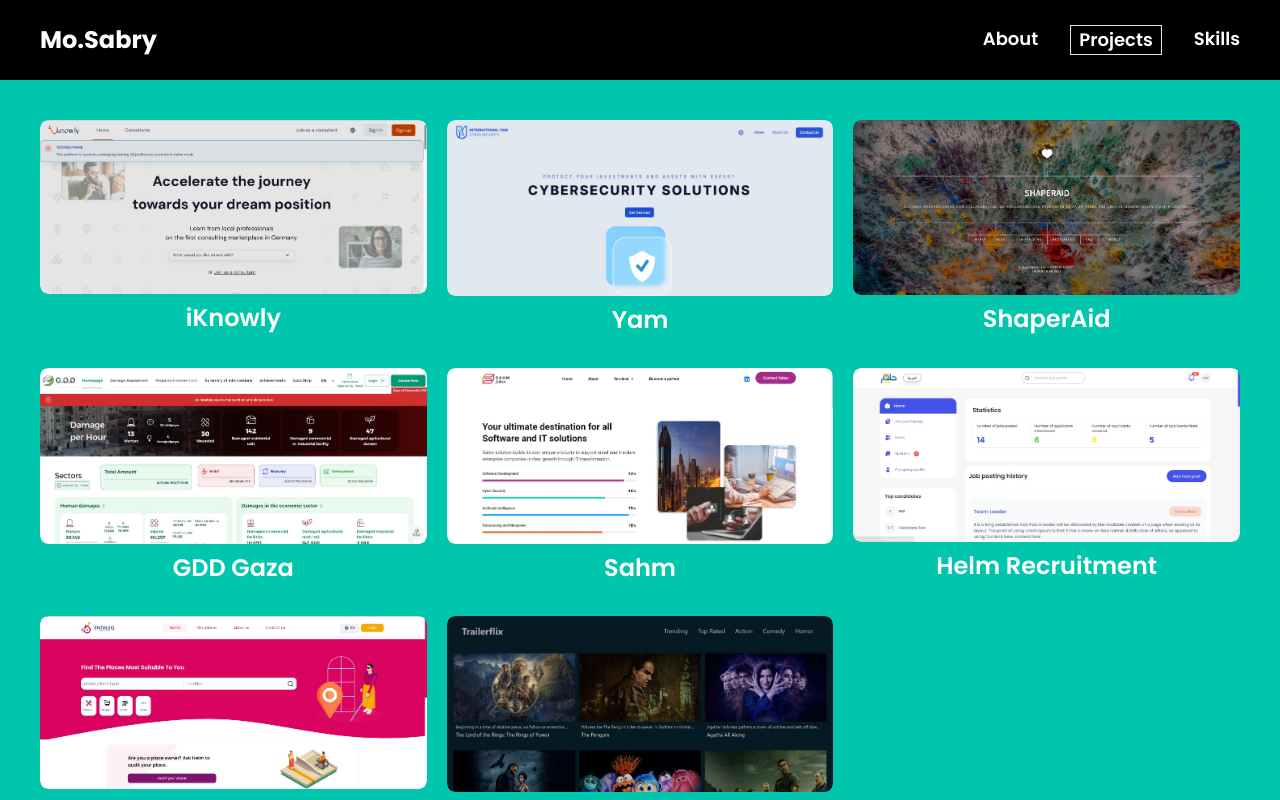
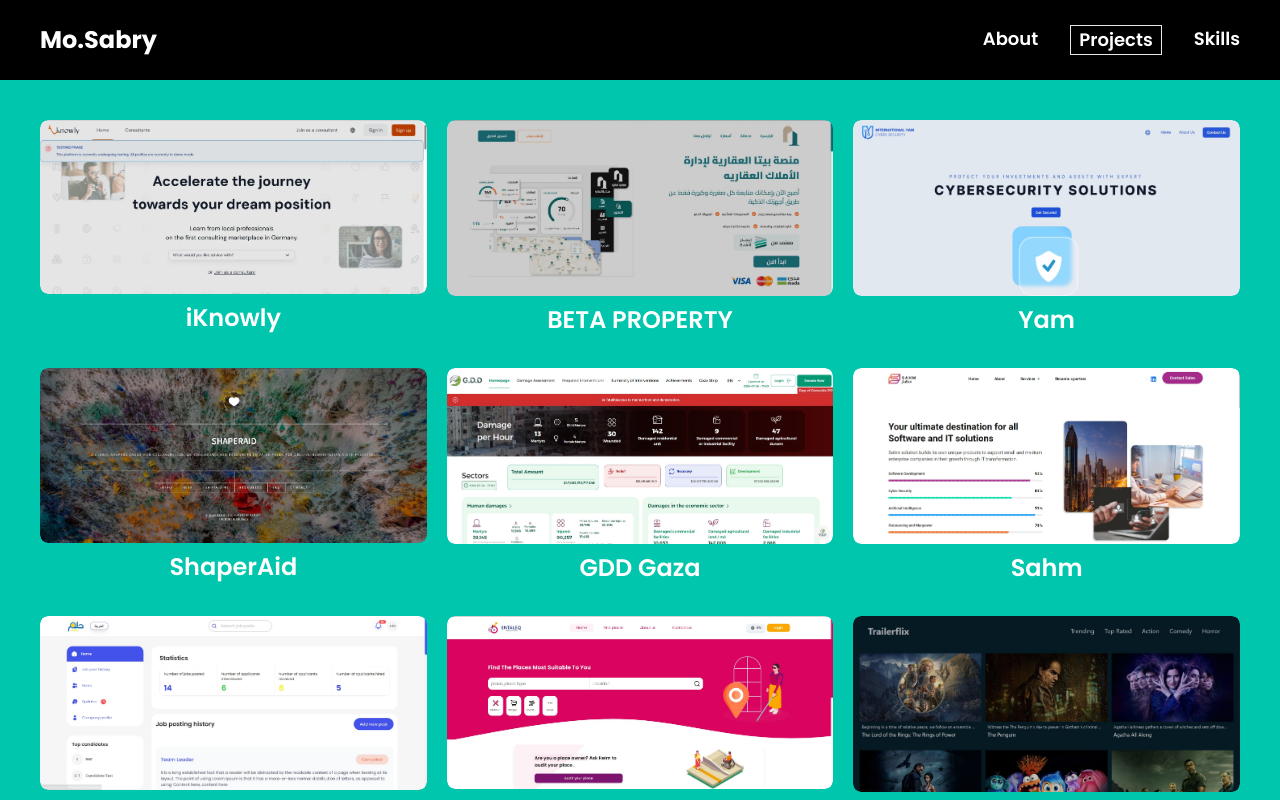
Before and after one commit to mohamedsabrie/resume, a Next.js app: page /projects in a window 1280 px wide. Shown: the top 800 px of the page. Built offline with nearby package versions, Linux system fonts and the light colour scheme.

Commit message:
add beta-property project

```diff
--- a/components/Projects/index.js
+++ b/components/Projects/index.js
@@ -6,6 +6,13 @@ const projects = [
     name: "iKnowly",
     href: "https://www.iknowly.com/",
     imageSrc: "/images/iknowly.webp",
+    imageAlt: "iKnowly",
+  },
+  {
+    id: 9,
+    name: "BETA PROPERTY ",
+    href: "https://beta-property.vercel.app/",
+    imageSrc: "/images/beta-property.webp",
     imageAlt: "iKnowly",
   },
   {
```
Also changed, not shown: public/images/beta-property.webp (added).
